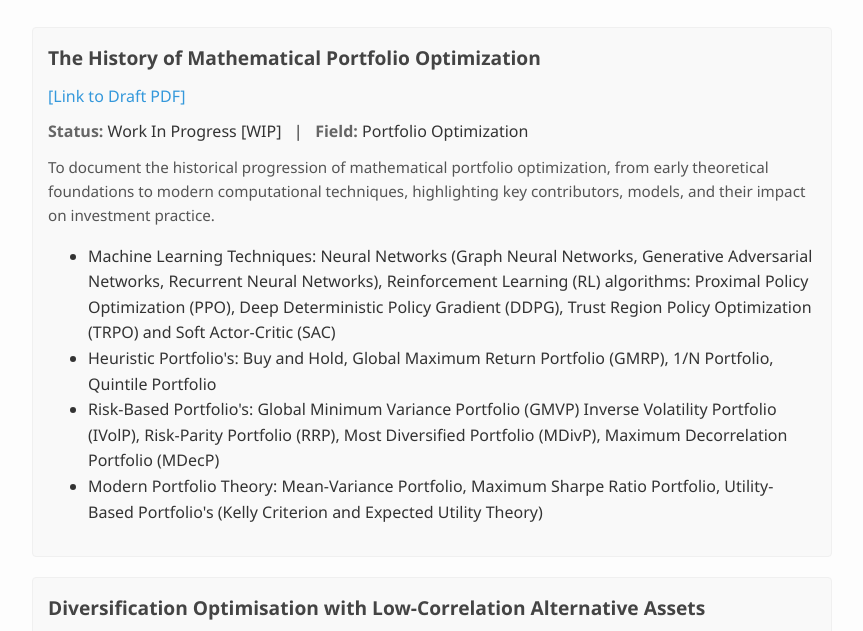
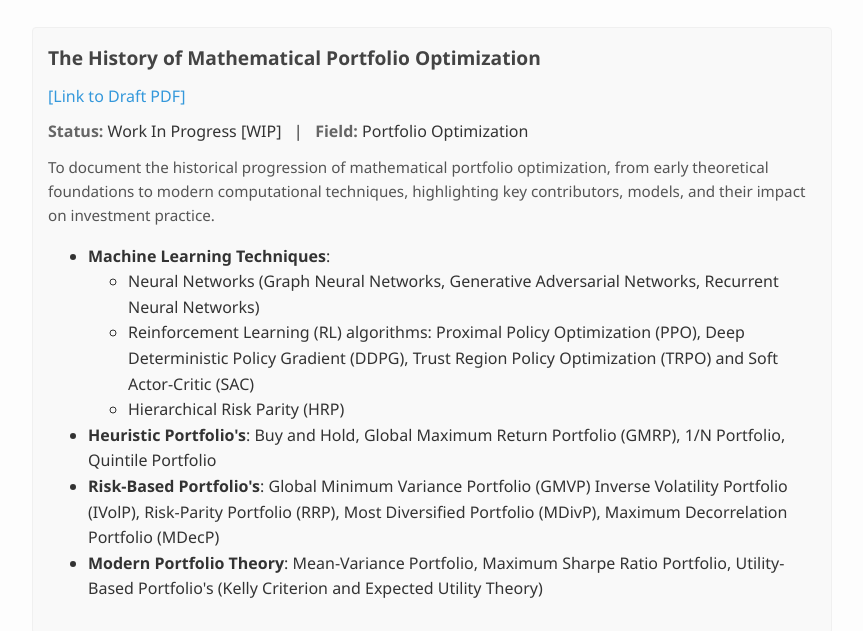
Before and after one commit to CamF00/CamF00.github.io, a plain HTML site: page projects/index.html in a window 1280 px wide. Shown: the part 147-778 px from the top of the page, without its empty margins (208-1071 px from the left). Drawn offline with nearby package versions, Linux system fonts and the light colour scheme.

Commit message:
Update index.html

```diff
--- a/projects/index.html
+++ b/projects/index.html
@@ -162,10 +162,16 @@
         <p class="project-abstract" itemprop="description abstract">
               To document the historical progression of mathematical portfolio optimization, from early theoretical foundations to modern computational techniques, highlighting key contributors, models, and their impact on investment practice.
               <ul>
-                <li>Machine Learning Techniques: Neural Networks (Graph Neural Networks, Generative Adversarial Networks, Recurrent Neural Networks), Reinforcement Learning (RL) algorithms: Proximal Policy Optimization (PPO), Deep Deterministic Policy Gradient (DDPG), Trust Region Policy Optimization (TRPO) and Soft Actor-Critic (SAC) </li>
-                <li>Heuristic Portfolio's: Buy and Hold, Global Maximum Return Portfolio (GMRP), 1/N Portfolio, Quintile Portfolio</li>
-                <li>Risk-Based Portfolio's: Global Minimum Variance Portfolio (GMVP) Inverse Volatility Portfolio (IVolP), Risk-Parity Portfolio (RRP), Most Diversified Portfolio (MDivP), Maximum Decorrelation Portfolio (MDecP)</li>
-                <li>Modern Portfolio Theory: Mean-Variance Portfolio, Maximum Sharpe Ratio Portfolio, Utility-Based Portfolio's (Kelly Criterion and Expected Utility Theory) </li>
+                <li><b>Machine Learning Techniques</b>:
+                  <ul>
+                    <li>Neural Networks (Graph Neural Networks, Generative Adversarial Networks, Recurrent Neural Networks)</li>
+                    <li>Reinforcement Learning (RL) algorithms: Proximal Policy Optimization (PPO), Deep Deterministic Policy Gradient (DDPG), Trust Region Policy Optimization (TRPO) and Soft Actor-Critic (SAC)</li>
+                    <li>Hierarchical Risk Parity (HRP)
+                  </ul>
+                </li>
+                <li><b>Heuristic Portfolio's</b>: Buy and Hold, Global Maximum Return Portfolio (GMRP), 1/N Portfolio, Quintile Portfolio</li>
+                <li><b>Risk-Based Portfolio's</b>: Global Minimum Variance Portfolio (GMVP) Inverse Volatility Portfolio (IVolP), Risk-Parity Portfolio (RRP), Most Diversified Portfolio (MDivP), Maximum Decorrelation Portfolio (MDecP)</li>
+                <li><b>Modern Portfolio Theory</b>: Mean-Variance Portfolio, Maximum Sharpe Ratio Portfolio, Utility-Based Portfolio's (Kelly Criterion and Expected Utility Theory) </li>
               </ul>
         </p>
     </div>
```
